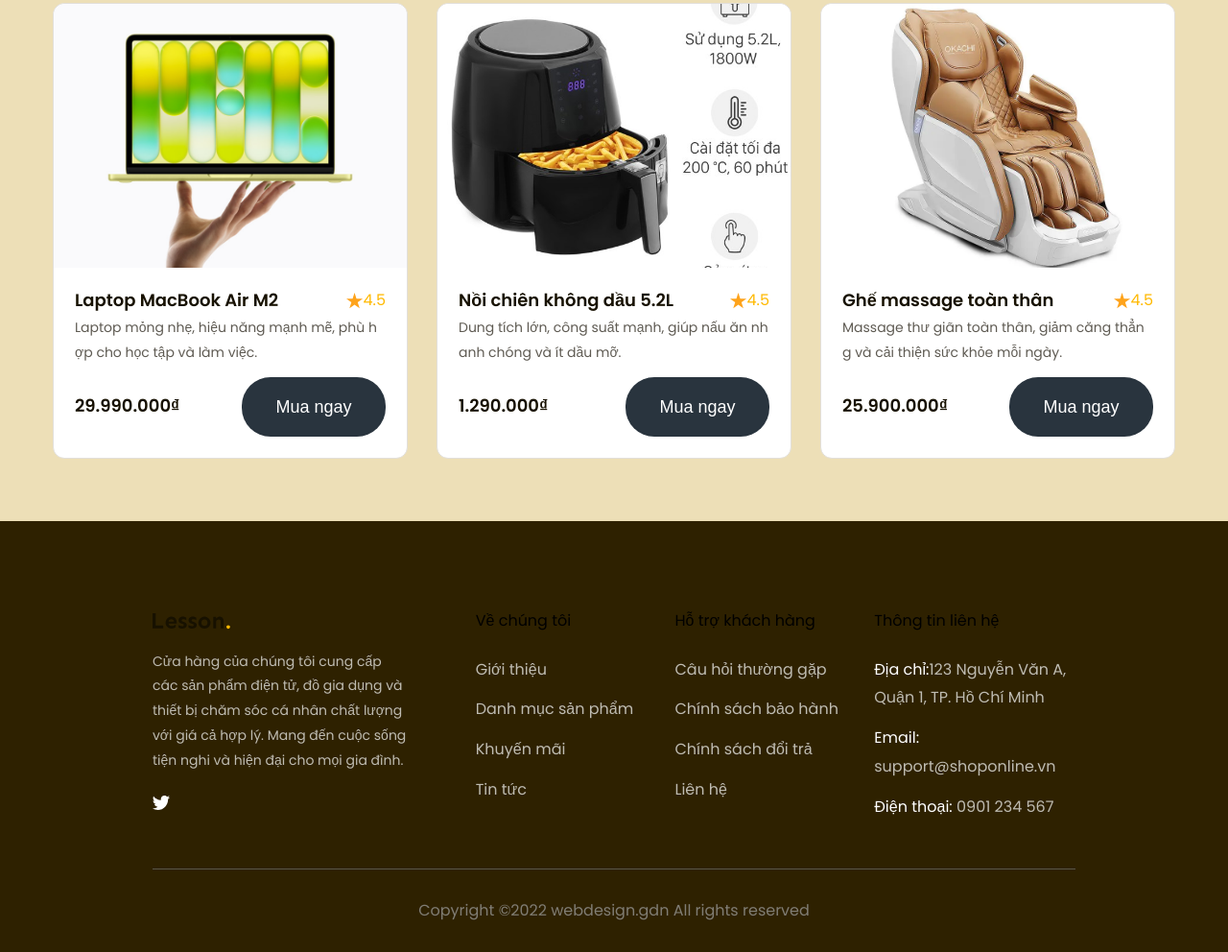
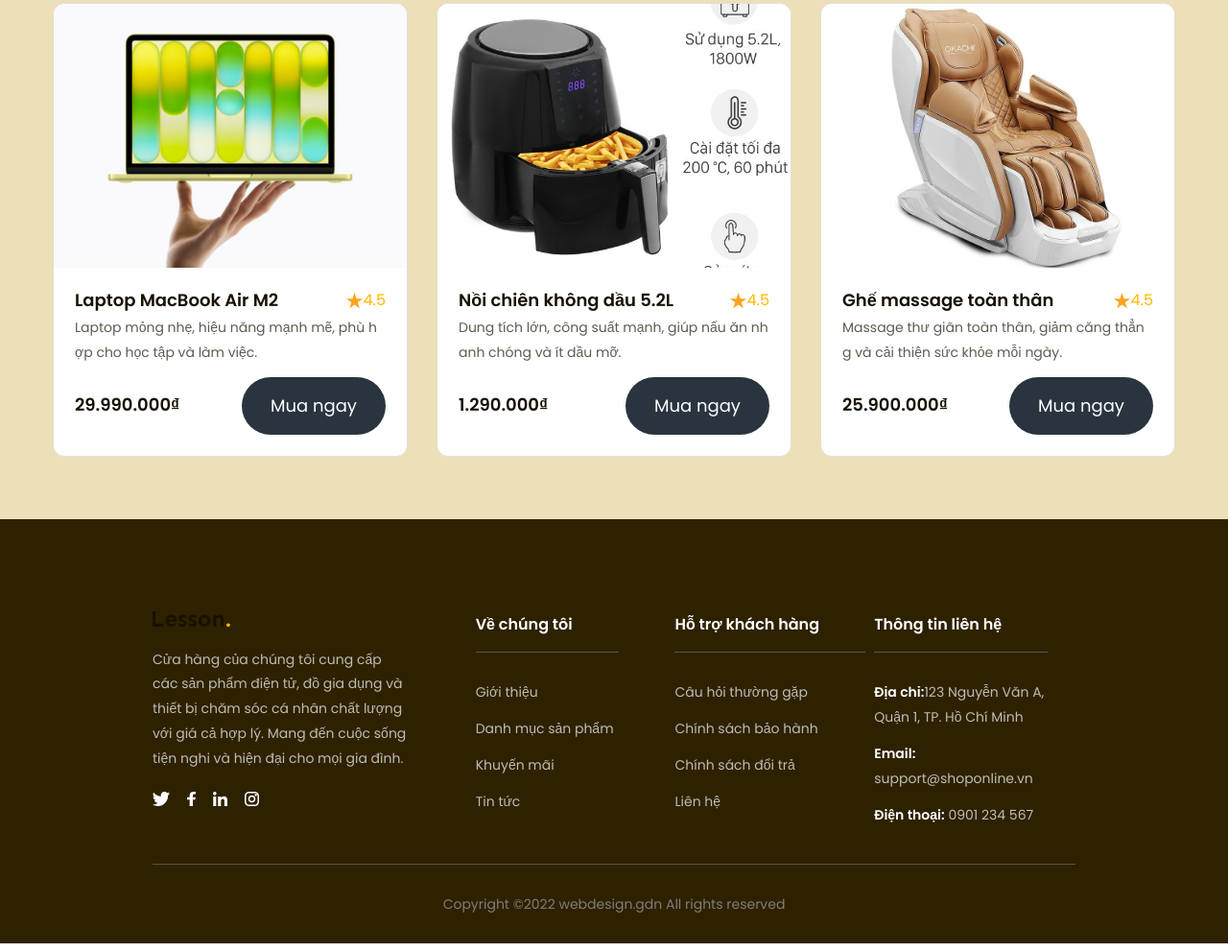
Before and after one commit to CaoNguyenHong/ReactJS-R2S, a website: page index.html in a window 1280 px wide. Shown: the part 1303-2295 px from the top of the page at 96% size. Drawn offline with Linux system fonts and the light colour scheme.

Commit message:
sửa lỗi review tuần 2

```diff
--- a/css/product-detail.css
+++ b/css/product-detail.css
@@ -287,7 +287,7 @@ footer {
   gap: 18px;
   margin-top: 18px;
 }
-footer__column-title {
+.footer__column-title {
   display: inline-block;
   padding-bottom: 14px;
   padding-right: 48px;
@@ -304,23 +304,23 @@ footer__column-title {
   display: inline-block;
   margin-bottom: 12px;
   color: #bfbcb2;
-  font-size: 1.4;
+  font-size: 1.4rem;
   line-height: 1.86; /* 185.714% */
 }
-.footer .list li:last-child a {
+.footer__list li:last-child a {
   margin-bottom: 0;
 }
 .footer__list strong {
   color: #fff;
-  font-size: 1.4;
-  font-size: 600;
+  font-size: 1.4rem;
+  font-weight: 600;
   line-height: 1.86; /* 185.714% */
 }
 .footer__copyright {
   padding: 28px 0;
   color: #807d74;
   text-align: center;
-  font-size: 1.4;
+  font-size: 1.4rem;
   line-height: 1.86; /* 185.714% */
 }
 
--- a/css/style.css
+++ b/css/style.css
@@ -270,7 +270,7 @@ main {
   width: 40px;
   height: 40px;
   border-radius: 50%;
-  color: var(--bc-buton);
+  color: var(--bc-button);
   border: 1px solid var(--bc-button);
 }
 .main__product-control-btn:hover {
@@ -371,7 +371,7 @@ footer {
   gap: 18px;
   margin-top: 18px;
 }
-footer__column-title {
+.footer__column-title {
   display: inline-block;
   padding-bottom: 14px;
   padding-right: 48px;
@@ -388,23 +388,23 @@ footer__column-title {
   display: inline-block;
   margin-bottom: 12px;
   color: #bfbcb2;
-  font-size: 1.4;
+  font-size: 1.4rem;
   line-height: 1.86; /* 185.714% */
 }
-.footer .list li:last-child a {
+.footer__list li:last-child a {
   margin-bottom: 0;
 }
 .footer__list strong {
   color: #fff;
-  font-size: 1.4;
-  font-size: 600;
+  font-size: 1.4rem;
+  font-weight: 600;
   line-height: 1.86; /* 185.714% */
 }
 .footer__copyright {
   padding: 28px 0;
   color: #807d74;
   text-align: center;
-  font-size: 1.4;
+  font-size: 1.4rem;
   line-height: 1.86; /* 185.714% */
 }
 
--- a/index.html
+++ b/index.html
@@ -131,14 +131,14 @@
                     </div>
                     <!-- popular right -->
                     <div class="main__product-controls">
-                        <button class="main__product-control-btn">
+                        <button class="main__product-control-btn" type="button" aria-label="Xem sản phẩm trước">
                             <svg width="7" height="13" viewBox="0 0 7 13" fill="none"
                                 xmlns="http://www.w3.org/2000/svg">
                                 <path d="M6.5 0.5L0.5 6.5L6.5 12.5" stroke="currentColor" stroke-linecap="round"
                                     stroke-linejoin="round" />
                             </svg>
                         </button>
-                        <button class="main__product-control-btn">
+                        <button class="main__product-control-btn" type="button" aria-label="Xem sản phẩm sau">
                             <svg width="7" height="13" viewBox="0 0 7 13" fill="none"
                                 xmlns="http://www.w3.org/2000/svg">
                                 <path d="M0.5 0.5L6.5 6.5L0.5 12.5" stroke="currentColor" stroke-linecap="round"
@@ -168,9 +168,7 @@
                                 học tập và làm việc.</p>
                             <div class="main__product-card-foot">
                                 <span class="price">29.990.000₫</span>
-                                <a href="./product-detail.html">
-                                    <button class="btn btn-product" type="button">Mua ngay</button>
-                                </a>
+                                <a href="./product-detail.html" class="btn btn-product">Mua ngay</a>
                             </div>
                         </div>
                     </div>
@@ -190,9 +188,7 @@
                                 chóng và ít dầu mỡ.</p>
                             <div class="main__product-card-foot">
                                 <span class="price">1.290.000₫</span>
-                                <a href="./product-detail.html">
-                                    <button class="btn btn-product" type="button">Mua ngay</button>
-                                </a>
+                                <a href="./product-detail.html" class="btn btn-product">Mua ngay</a>
                             </div>
                         </div>
                     </div>
@@ -212,9 +208,7 @@
                                 cải thiện sức khỏe mỗi ngày.</p>
                             <div class="main__product-card-foot">
                                 <span class="price">25.900.000₫</span>
-                                <a href="./product-detail.html">
-                                    <button class="btn btn-product" type="button">Mua ngay</button>
-                                </a>
+                                <a href="./product-detail.html" class="btn btn-product">Mua ngay</a>
                             </div>
                         </div>
                     </div>
@@ -234,10 +228,10 @@
                         chất lượng với giá cả hợp lý. Mang đến cuộc sống
                         tiện nghi và hiện đại cho mọi gia đình.</p>
                     <div class="footer__socials">
-                        <a href=""><img src="./img/twitter.svg" alt="" class="icon"></a>
-                        <a href=""><img src="./img//facebook.svg" alt="" class="icon"></a>
-                        <a href=""><img src="./img//Linkedin.svg" alt="" class="icon"></a>
-                        <a href=""><img src="./img//Instagram.svg" alt="" class="icon"></a>
+                        <a href="#!" aria-label="Twitter"><img src="./img/twitter.svg" alt="" class="icon"></a>
+                        <a href="#!" aria-label="Facebook"><img src="./img/facebook.svg" alt="" class="icon"></a>
+                        <a href="#!" aria-label="LinkedIn"><img src="./img/Linkedin.svg" alt="" class="icon"></a>
+                        <a href="#!" aria-label="Instagram"><img src="./img/Instagram.svg" alt="" class="icon"></a>
                     </div>
                 </div>
                 <!-- column 2 -->
```
Also changed, not shown: product-detail.html (+4 -4 lines), product.html (+12 -28 lines).
